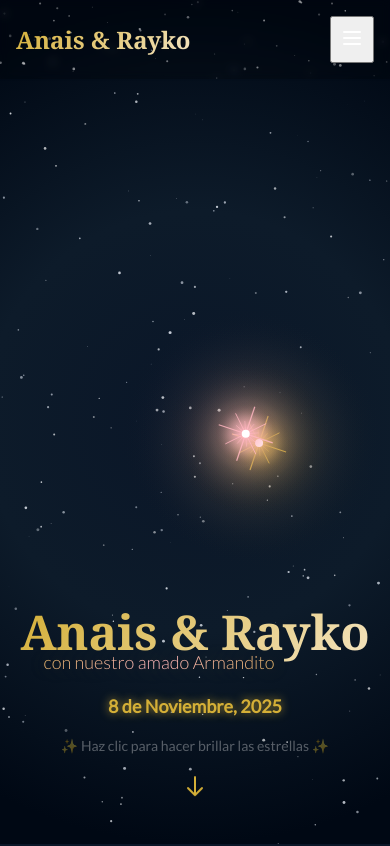
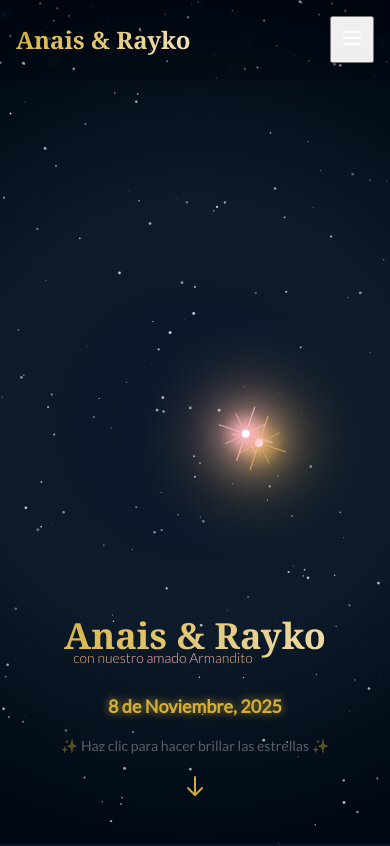
Before and after one commit to razcue/my-weeding, an Astro site: page / in a window 390 px wide. Shown: the top 846 px of the page. Built offline with nearby package versions, Linux system fonts and the light colour scheme; Astro itself is replaced by a stand-in of ours; animation ran at ten frames a second.

Commit message:
feat: improve responsive design for hero section text sizes and positioning

```diff
--- a/src/components/HeroSectionStarry.tsx
+++ b/src/components/HeroSectionStarry.tsx
@@ -297,11 +297,11 @@ export default function HeroSectionStarry({ names, withChild, date, clickPrompt
 
       {/* Names overlay - positioned at bottom */}
       <div className="absolute bottom-22 left-0 right-0 text-center z-10 px-4">
-        <h1 className="text-5xl md:text-7xl h-14 md:h-20 font-serif text-gradient-gold animate-fade-in">
+        <h1 className="text-4xl sm:text-6xl h-14 sm:h-16 font-serif text-gradient-gold animate-fade-in">
           {names}
         </h1>
         <p
-          className="text-lg md:text-2xl font-light -translate-y-4 -translate-x-9"
+          className="text-sm sm:text-2xl font-light -translate-y-6 -translate-x-8 sm:-translate-y-3 sm:-translate-x-14 mb-0 sm:mb-4"
           style={{
             background: 'linear-gradient(135deg, #D4AF37 0%, #FFB6C1 50%, #D4AF37 100%)',
             WebkitBackgroundClip: 'text',
```
